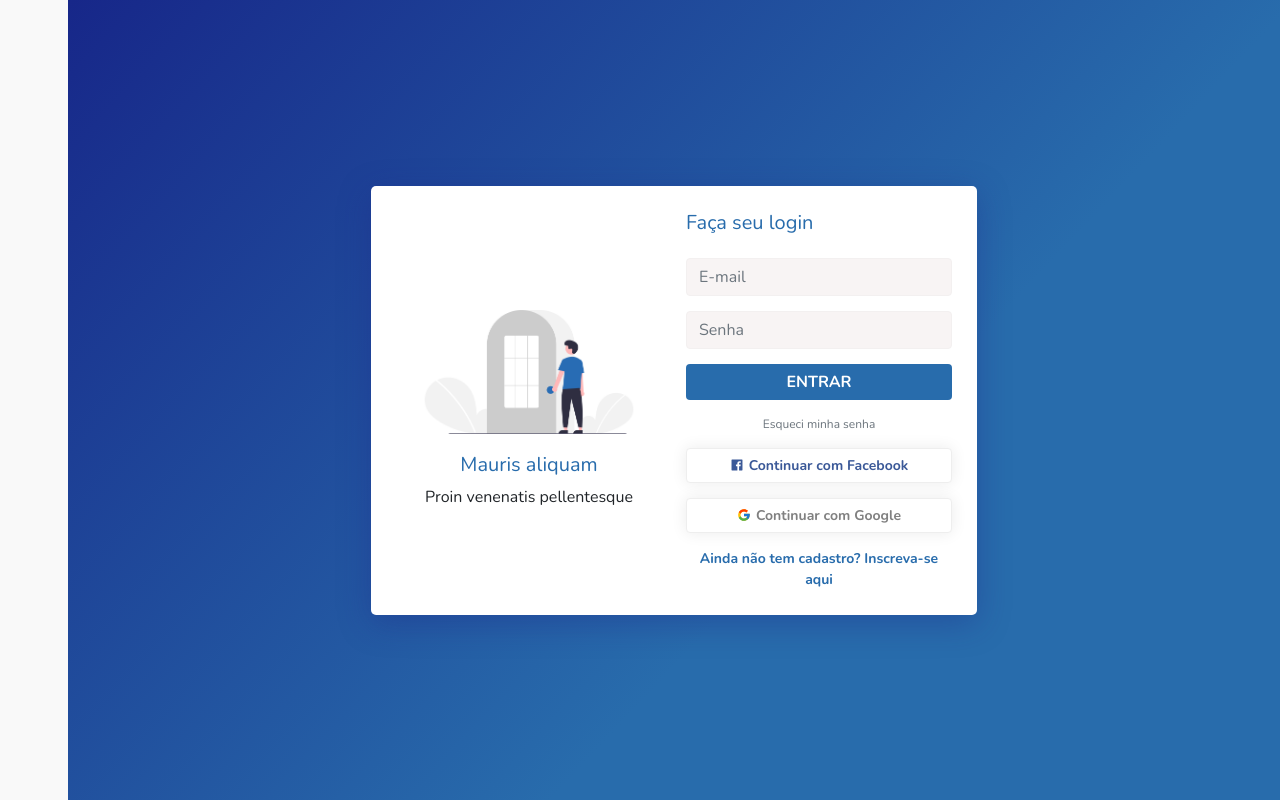
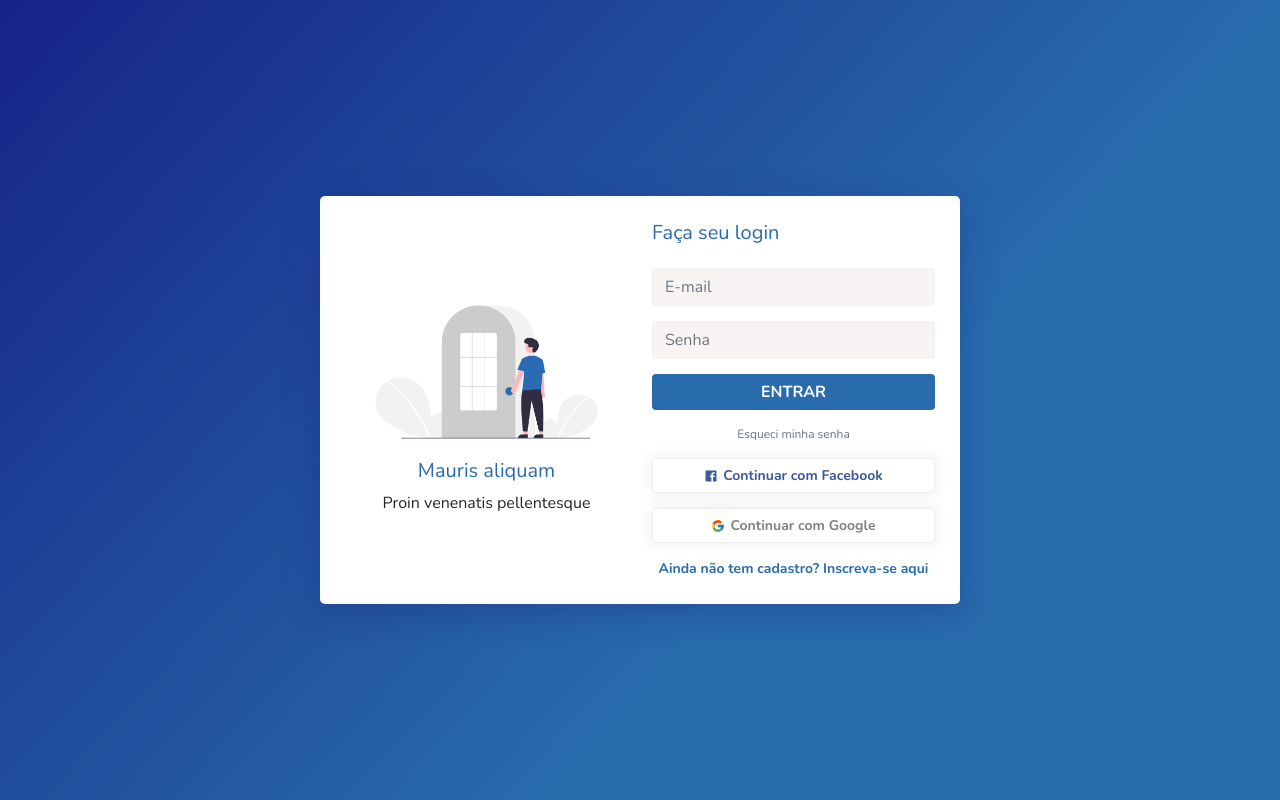
Before and after one commit to matheussouza89/prova-q2-pay-2, a React (Create React App) app: page /login in a window 1280 px wide. Built offline with nearby package versions, Linux system fonts and the light colour scheme.

Commit message:
fix: ajuste de layout (padding no body causava bug visual)

```diff
--- a/src/assets/scss/custom/components/_sidebar.scss
+++ b/src/assets/scss/custom/components/_sidebar.scss
@@ -90,9 +90,6 @@ a {
   background-color: var(--white-color);
 }
 @media screen and (min-width: 768px) {
-  body {
-    padding-left: calc(var(--nav-width));
-  }
   .l-navbar {
     left: 0;
     padding: 1rem 1rem 0 0;
@@ -101,9 +98,9 @@ a {
     width: calc(var(--nav-width) + 156px);
   }
   .main-content.open {
-    padding-left: calc(156px + 20px);
+    padding-left: calc(var(--nav-width) + 156px + 20px);
   }
   .main-content:not(.open) {
-    padding-left: calc(0px + 20px);
+    padding-left: calc(var(--nav-width) + 0px + 20px);
   }
 }
```
